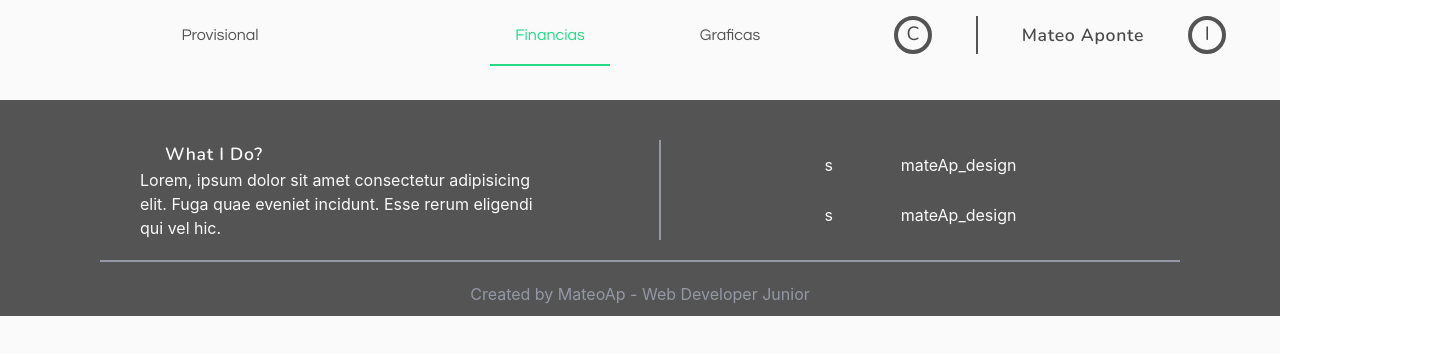
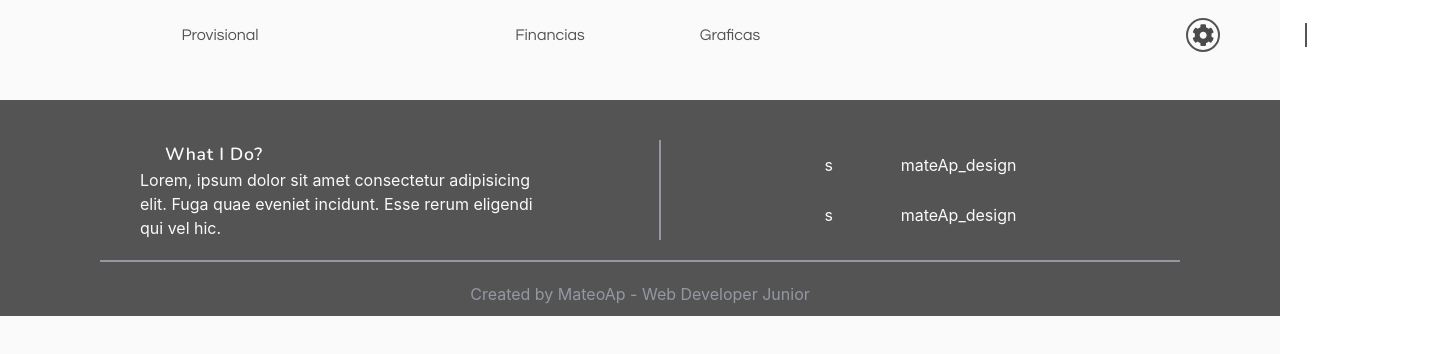
Before and after one commit to MateoAponte/MyPocket, a Vue app: page / in a window 1280 px wide. Shown: the top 354 px of the page, 1450 px wide, since content can reach past the window. Built offline with nearby package versions, Linux system fonts and the light colour scheme; a web font is replaced by a local one.

Commit message:
Se creo la Store de la App

```diff
--- a/src/assets/scss/04_layout/common/_header.scss
+++ b/src/assets/scss/04_layout/common/_header.scss
@@ -6,8 +6,27 @@
 
     display: flex;
     flex: 1;
+    position: sticky;;
+    top: 0;
+    background-color: $bg-white;
+    z-index: 2;
+
 
     &-column{
+        width: 100%;
+        min-height: 100%;
+        @include FlexBox(row);
+        flex: 1;
+        justify-content: space-evenly;
+
+        .m-link-container{
+            height: 100%;
+            display: flex;
+            align-items: center;
+            color: $clrP-black;
+        }
+    }
+    &-row{
         width: 100%;
         min-height: 100%;
         @include FlexBox(row);
@@ -31,14 +50,38 @@
         font-weight: 400;
     }
 
-    .icon-calculator{
-        font-size: 1.2em;
-        border: 4px solid $clrP-black;
-        border-radius: 100%;
-        width: 38px;
+    .toogle-content{
+        transform: translateX(280px);
+    }
+
+    .toogle-activador{
+        font-size: 1.4em;
+        width: 50px;
         height: 38px;
         text-align: center;
         font-family: 'Nunito';
         font-weight: 400;
+        @include FlexBox(row);
+        justify-content: flex-end;
+        box-sizing: content-box;
+        padding-right: 50px;
+        background-color: $bg-white;
+        z-index: 3;
+
+
+        svg{
+            padding: 4px;
+            border-radius: 100%;
+            border: 2px solid $clrP-black;
+            transition: all 500ms ease-in;
+
+            &:hover{
+                transform: rotate(180deg);
+            }
+        }
+    }
+    .toogle-activador:hover + .toogle-content{
+        background-color: red;
+        transform: translateX(0px);
     }
 }
--- a/src/main.js
+++ b/src/main.js
@@ -4,7 +4,7 @@ import router from '@Router/router';
 import store from '@Store/store';
 import { ValidationProvider, ValidationObserver, validate, extend, configure } from 'vee-validate';
 import { library } from '@fortawesome/fontawesome-svg-core';
-import { faMapPin, faFlagCheckered, faFlag, faThList, faCheckCircle, faEdit, faUndoAlt, faTrash } from '@fortawesome/free-solid-svg-icons';
+import { faMapPin, faFlagCheckered, faFlag, faThList, faCheckCircle, faEdit, faUndoAlt, faTrash, faCog } from '@fortawesome/free-solid-svg-icons';
 import { FontAwesomeIcon } from '@fortawesome/vue-fontawesome';
 
 import moment from 'moment';
@@ -16,6 +16,7 @@ Vue.set(Vue.prototype, "moment", moment);
 Vue.set(Vue.prototype, "_", _);
 Vue.set(Vue.prototype, "numeral", numeral);
 Vue.set(Vue.prototype, "is", is);
+library.add(faMapPin, faFlagCheckered, faFlag, faThList, faCheckCircle, faEdit, faUndoAlt, faTrash, faCog );
 
 const config = {
     classes: {
@@ -73,7 +74,6 @@ extend('radio', {
     computesRequired: true
 });
 
-library.add(faMapPin, faFlagCheckered, faFlag, faThList, faCheckCircle, faEdit, faUndoAlt, faTrash );
 Vue.component('font-awesome-icon', FontAwesomeIcon);
 Vue.component('ValidationProvider', ValidationProvider);
 Vue.component('ValidationObserver', ValidationObserver);
--- a/src/store/common/common.js
+++ b/src/store/common/common.js
@@ -1,19 +1,23 @@
 const state = {
-    saludo: 'Mateo Aponte'
+    getUserData: {}
 }
 
 const getters = {
-    getSaludo(state){
-        return state.saludo;
+    getUserData(state){
+        return state.getUserData;
     }
 }
 
 const mutations = {
-
+    setUserData(state, payload){
+        state.userData = payload
+    }
 }
 
 const actions = {
-
+    updateUserData({ commit }, payload){
+        commit('setUserData', payload);
+    }
 }
 
 export default {
--- /dev/null
+++ b/src/store/finance/finance.js
@@ -0,0 +1,25 @@
+const state = {
+    saludo: 'Mateo Aponte'
+}
+
+const getters = {
+    getSaludo(state){
+        return state.saludo;
+    }
+}
+
+const mutations = {
+
+}
+
+const actions = {
+
+}
+
+export default {
+    namespaced: true,
+    state,
+    getters,
+    mutations,
+    actions
+}
--- /dev/null
+++ b/src/store/userAdmin/login.js
@@ -0,0 +1,25 @@
+const state = {
+    saludo: 'Mateo Aponte'
+}
+
+const getters = {
+    getSaludo(state){
+        return state.saludo;
+    }
+}
+
+const mutations = {
+
+}
+
+const actions = {
+
+}
+
+export default {
+    namespaced: true,
+    state,
+    getters,
+    mutations,
+    actions
+}
--- /dev/null
+++ b/src/store/userAdmin/registrer.js
@@ -0,0 +1,25 @@
+const state = {
+    saludo: 'Mateo Aponte'
+}
+
+const getters = {
+    getSaludo(state){
+        return state.saludo;
+    }
+}
+
+const mutations = {
+
+}
+
+const actions = {
+
+}
+
+export default {
+    namespaced: true,
+    state,
+    getters,
+    mutations,
+    actions
+}
--- a/src/views/common/header.vue
+++ b/src/views/common/header.vue
@@ -1,35 +1,41 @@
 <template>
     <header class="header-container">
         <div class="header-container-column">
-            <router-link to="/#" class="m-link-container" active-class="m-link-active">
+            <router-link to="/" class="m-link-container">
                 <span class="m-link">
                     Provisional
                 </span>
             </router-link>
         </div>
         <div class="header-container-column">
-            <router-link to="/" class="m-link-container" active-class="m-link-active">
+            <router-link to="/finance" class="m-link-container" active-class="m-link-active">
                 <span class="m-link">
                     Financias
                 </span>
             </router-link>
-            <router-link to="/#" class="m-link-container" active-class="m-link-active">
+            <router-link to="/graphics" class="m-link-container" active-class="m-link-active">
                 <span class="m-link">
                     Graficas
                 </span>
             </router-link>
         </div>
         <div class="header-container-column">
-            <span class="icon-calculator">
-                C
-            </span>
-            <span class="separator">.</span>
-            <span class="m-title">
-                Mateo Aponte
-            </span>
-            <span class="icon-calculator">
-                I
-            </span>
+            <div class="header-container-row">
+                <div class="header-container-column toogle-content">
+                    <span>
+                        icon
+                    </span>
+                    <span class="separator">
+                        .
+                    </span>
+                    <span class="m-title">
+
+                    </span>
+                </div>
+                <span class="toogle-activador">
+                    <font-awesome-icon icon="cog" />
+                </span>
+            </div>
         </div>
     </header>
 </template>
```
Also changed, not shown: src/store/store.js (+7 -1 lines).
